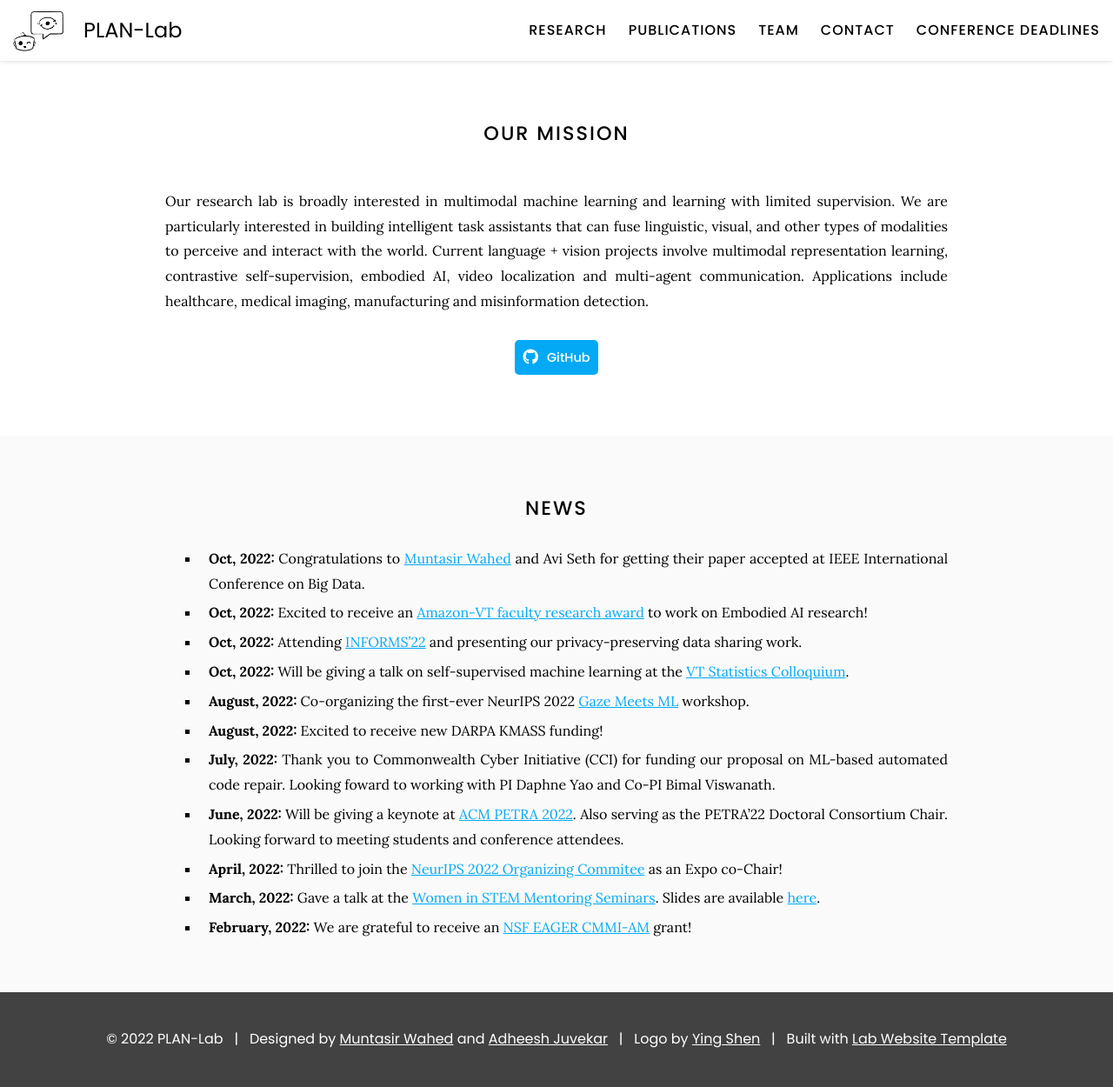
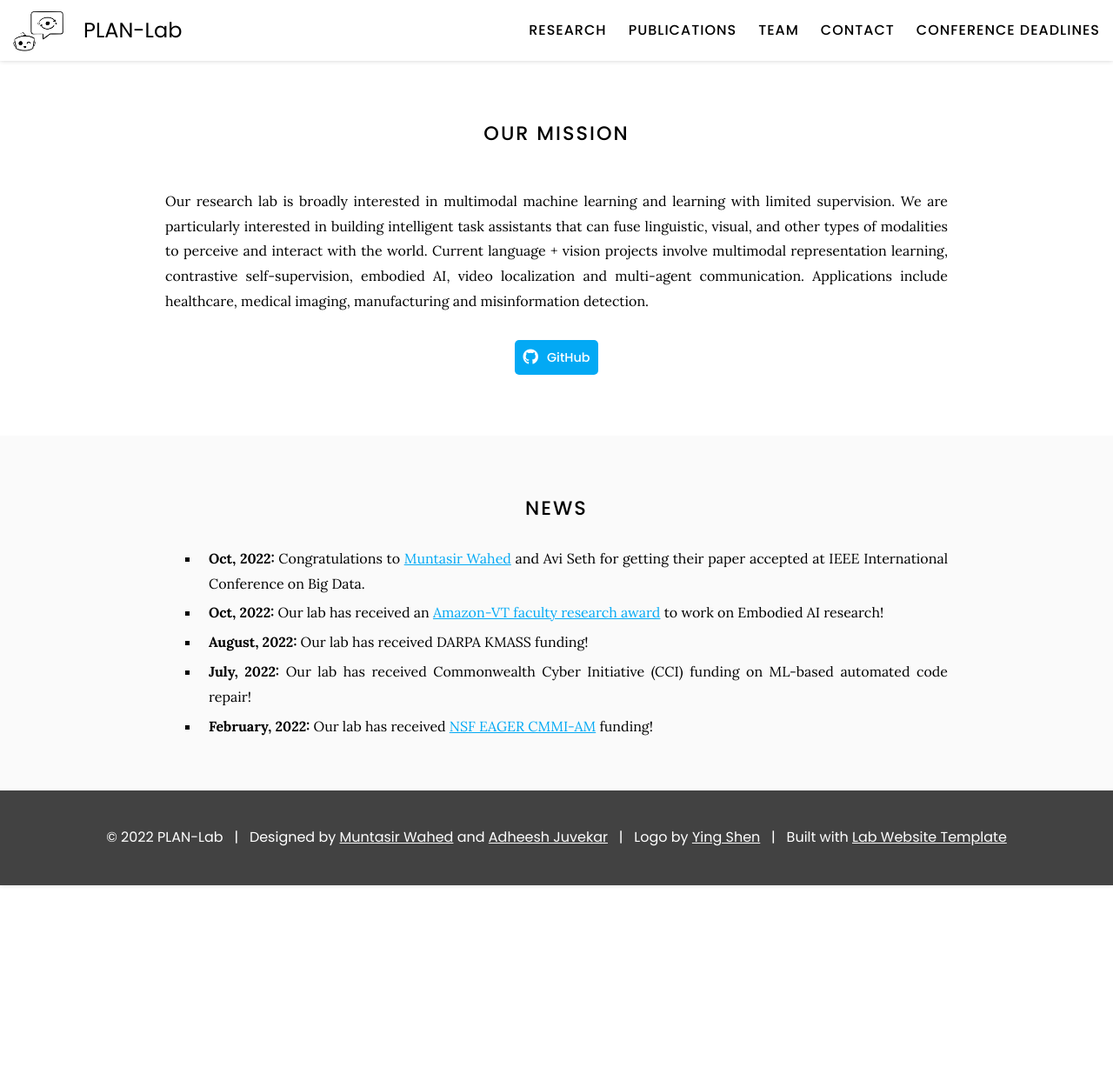
Before and after one commit to XiaonaZhou/plan-lab.github.io, a Jekyll site: the page built from index.md, in a window 1280 px wide. Shown: the whole page at 87% size. Built offline with Jekyll 4.4.1, drawn with Linux system fonts in a browser that asks for light colours; after the commit the page ends 1018 px from its top, so only the background shows below that.

Commit message:
Update index.md

```diff
--- a/index.md
+++ b/index.md
@@ -20,16 +20,10 @@ Our research lab is broadly interested in multimodal machine learning and learni
 {% include section.html %}
 # News
 - **Oct, 2022:** Congratulations to [Muntasir Wahed](members/muntasir-wahed.html) and Avi Seth for getting their paper accepted at IEEE International Conference on Big Data.
-- **Oct, 2022:** Excited to receive an [Amazon-VT faculty research award](https://www.amazon.science/latest-news/amazon-and-virginia-tech-announce-inaugural-fellowship-and-faculty-research-award-recipients) to work on Embodied AI research!
-- **Oct, 2022:** Attending [INFORMS'22](https://meetings.informs.org/wordpress/indianapolis2022/) and presenting our privacy-preserving data sharing work.
-- **Oct, 2022:** Will be giving a talk on self-supervised machine learning at the [VT Statistics Colloquium](https://www.stat.vt.edu/about/colloquium-schedule.html).
-- **August, 2022:** Co-organizing the first-ever NeurIPS 2022 [Gaze Meets ML](https://gaze-meets-ml.github.io/gaze_ml_2022/) workshop.
-- **August, 2022:** Excited to receive new DARPA KMASS funding!
-- **July, 2022:** Thank you to  Commonwealth Cyber Initiative (CCI) for funding our proposal on ML-based automated code repair. Looking foward to working with PI Daphne Yao and Co-PI Bimal Viswanath.
-- **June, 2022:** Will be giving a keynote at [ACM PETRA 2022](http://www.petrae.org/keynote.html). Also serving as the PETRA'22 Doctoral Consortium Chair. Looking forward to meeting students and conference attendees.
-- **April, 2022:** Thrilled to join the [NeurIPS 2022 Organizing Commitee](https://nips.cc/Conferences/2022/Committees) as an Expo co-Chair!
-- **March, 2022:** Gave a talk at the [Women in STEM Mentoring Seminars](https://www.w-stem.org/home). Slides are available [here](https://www.w-stem.org/resources).
-- **February, 2022:** We are grateful to receive an [NSF EAGER CMMI-AM](https://www.nsf.gov/awardsearch/showAward?AWD_ID=2208864&HistoricalAwards=false) grant!
+- **Oct, 2022:** Our lab has received an [Amazon-VT faculty research award](https://www.amazon.science/latest-news/amazon-and-virginia-tech-announce-inaugural-fellowship-and-faculty-research-award-recipients) to work on Embodied AI research!
+- **August, 2022:** Our lab has received DARPA KMASS funding!
+- **July, 2022:** Our lab has received Commonwealth Cyber Initiative (CCI) funding on ML-based automated code repair!
+- **February, 2022:** Our lab has received [NSF EAGER CMMI-AM](https://www.nsf.gov/awardsearch/showAward?AWD_ID=2208864&HistoricalAwards=false) funding!
 
 
 <!--
```
